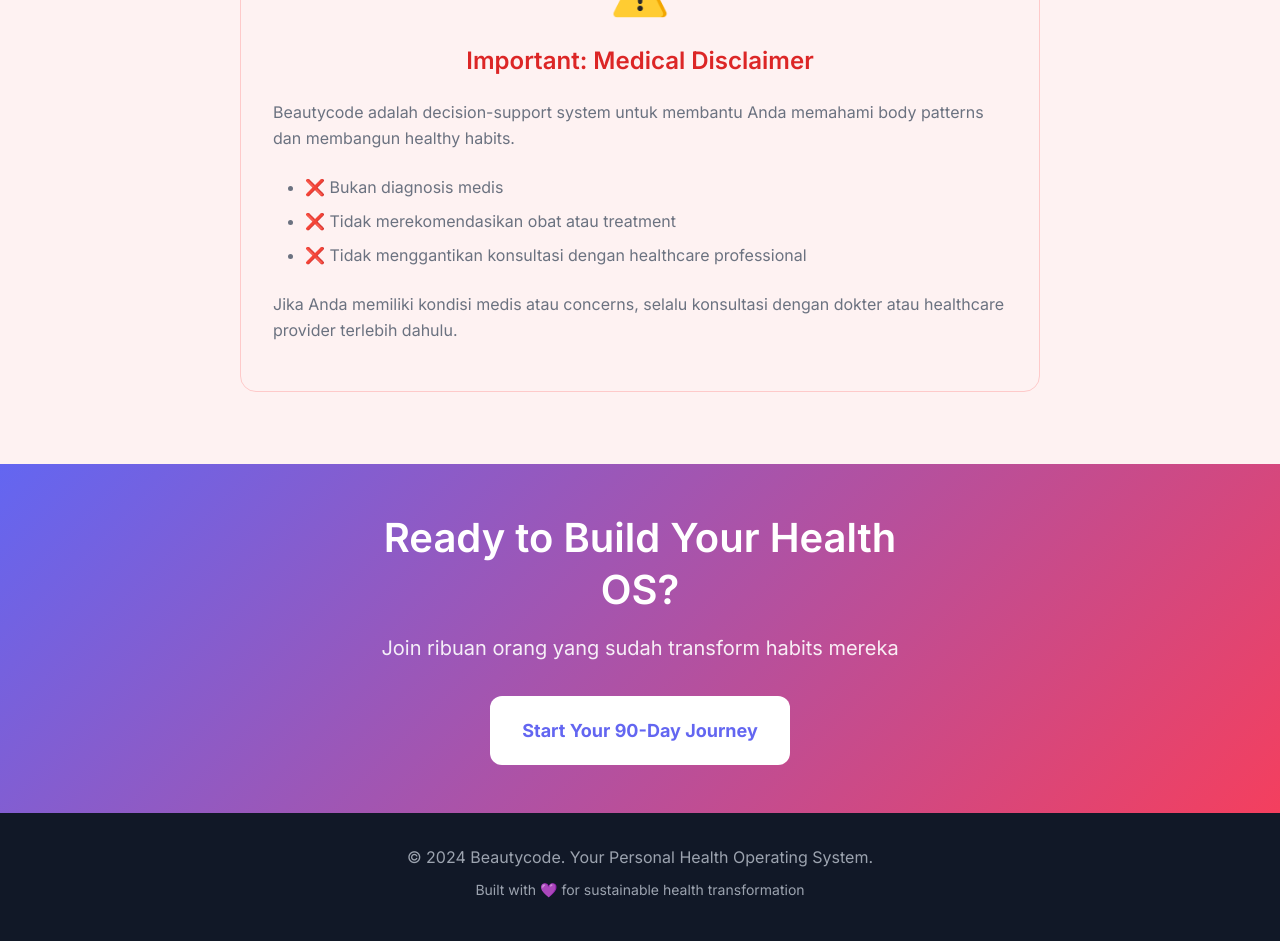
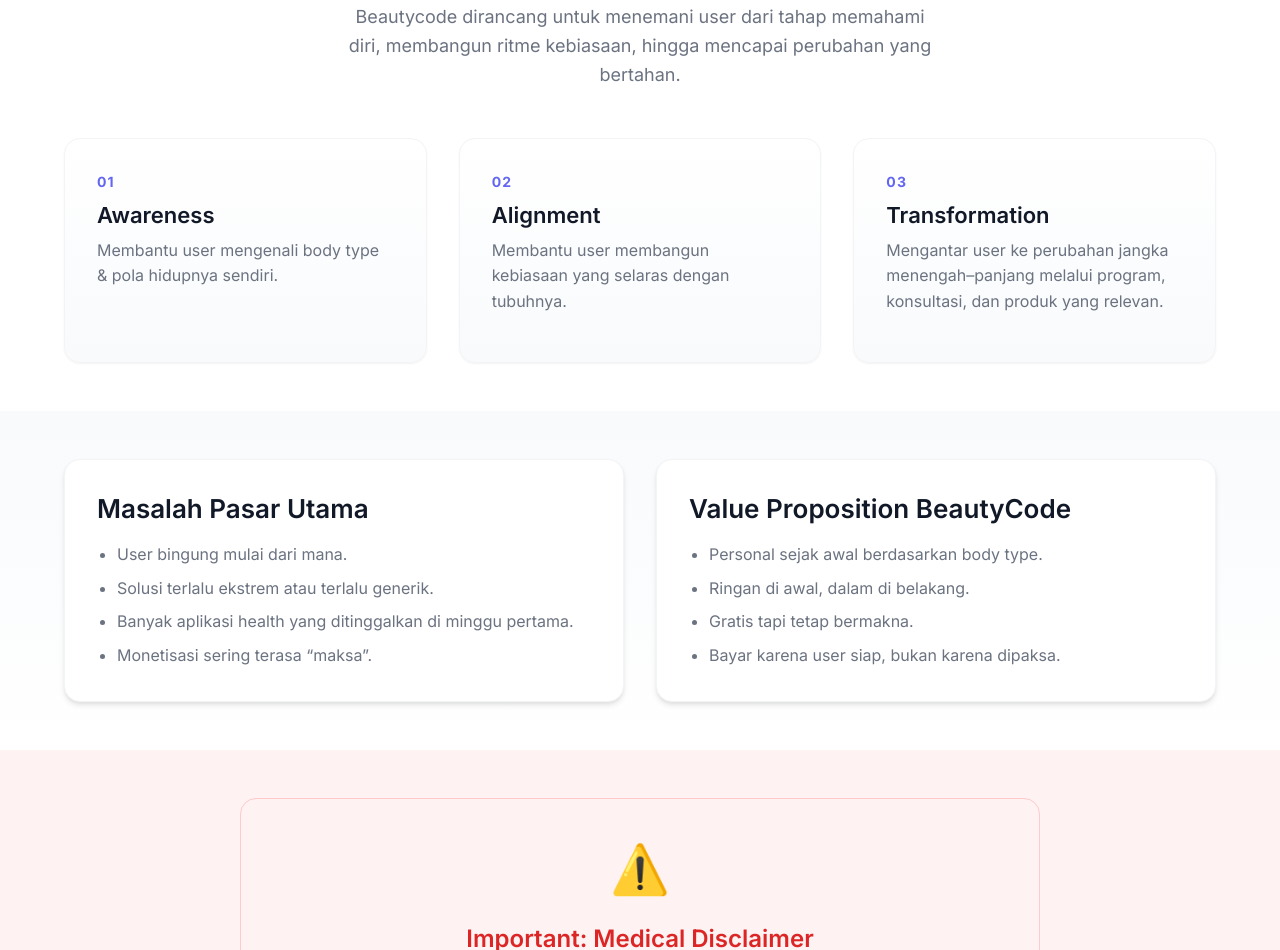
Before and after one commit to sobri3195/beautycode2, a React (Vite) app: page /home in a window 1280 px wide. Shown: the part 2120-3070 px from the top of the page. Built offline with nearby package versions, Linux system fonts and the light colour scheme.

Commit message:
Add mission and market proposition sections to home page

```diff
--- a/src/pages/home/HomePage.css
+++ b/src/pages/home/HomePage.css
@@ -335,4 +335,85 @@
   .types-grid {
     grid-template-columns: 1fr;
   }
+
+  .market-value-grid {
+    grid-template-columns: 1fr;
+  }
 }
+
+/* Product Mission */
+.product-mission {
+  padding: var(--spacing-2xl) 0;
+  background: white;
+}
+
+.mission-grid {
+  display: grid;
+  grid-template-columns: repeat(auto-fit, minmax(240px, 1fr));
+  gap: var(--spacing-xl);
+  margin-top: var(--spacing-2xl);
+}
+
+.mission-card {
+  position: relative;
+  background: linear-gradient(180deg, #ffffff 0%, #f8fafc 100%);
+  border: 1px solid var(--color-border-light);
+  border-radius: var(--radius-xl);
+  padding: var(--spacing-xl);
+  box-shadow: var(--shadow-sm);
+}
+
+.mission-number {
+  font-size: 0.875rem;
+  font-weight: 700;
+  color: var(--color-primary);
+  margin-bottom: var(--spacing-sm);
+  letter-spacing: 0.08em;
+}
+
+.mission-card h3 {
+  font-size: 1.375rem;
+  margin-bottom: var(--spacing-sm);
+}
+
+.mission-card p {
+  color: var(--color-text-secondary);
+  line-height: 1.6;
+}
+
+/* Market & Value Proposition */
+.market-value {
+  padding: var(--spacing-2xl) 0;
+  background: linear-gradient(180deg, #f8fafc 0%, #ffffff 100%);
+}
+
+.market-value-grid {
+  display: grid;
+  grid-template-columns: repeat(2, minmax(0, 1fr));
+  gap: var(--spacing-xl);
+}
+
+.value-block {
+  background: white;
+  border: 1px solid var(--color-border-light);
+  border-radius: var(--radius-xl);
+  box-shadow: var(--shadow-md);
+  padding: var(--spacing-xl);
+}
+
+.value-block h2 {
+  font-size: 1.625rem;
+  margin-bottom: var(--spacing-md);
+}
+
+.value-block ul {
+  margin: 0;
+  padding-left: 1.25rem;
+  display: grid;
+  gap: var(--spacing-sm);
+}
+
+.value-block li {
+  color: var(--color-text-secondary);
+  line-height: 1.6;
+}
--- a/src/pages/home/HomePage.jsx
+++ b/src/pages/home/HomePage.jsx
@@ -204,6 +204,93 @@
         </div>
       </section>
 
+      {/* Product Mission */}
+      <section className="product-mission">
+        <div className="container">
+          <h2 className="section-title">Misi Produk: 3 Layer Journey</h2>
+          <p className="section-subtitle">
+            Beautycode dirancang untuk menemani user dari tahap memahami diri,
+            membangun ritme kebiasaan, hingga mencapai perubahan yang bertahan.
+          </p>
+
+          <div className="mission-grid">
+            <motion.article
+              className="mission-card"
+              initial={{ opacity: 0, y: 20 }}
+              whileInView={{ opacity: 1, y: 0 }}
+              viewport={{ once: true }}
+            >
+              <div className="mission-number">01</div>
+              <h3>Awareness</h3>
+              <p>Membantu user mengenali body type &amp; pola hidupnya sendiri.</p>
+            </motion.article>
+
+            <motion.article
+              className="mission-card"
+              initial={{ opacity: 0, y: 20 }}
+              whileInView={{ opacity: 1, y: 0 }}
+              viewport={{ once: true }}
+              transition={{ delay: 0.1 }}
+            >
+              <div className="mission-number">02</div>
+              <h3>Alignment</h3>
+              <p>Membantu user membangun kebiasaan yang selaras dengan tubuhnya.</p>
+            </motion.article>
+
+            <motion.article
+              className="mission-card"
+              initial={{ opacity: 0, y: 20 }}
+              whileInView={{ opacity: 1, y: 0 }}
+              viewport={{ once: true }}
+              transition={{ delay: 0.2 }}
+            >
+              <div className="mission-number">03</div>
+              <h3>Transformation</h3>
+              <p>
+                Mengantar user ke perubahan jangka menengah–panjang melalui
+                program, konsultasi, dan produk yang relevan.
+              </p>
+            </motion.article>
+          </div>
+        </div>
+      </section>
+
+      {/* Market & Value Proposition */}
+      <section className="market-value">
+        <div className="container market-value-grid">
+          <motion.div
+            className="value-block"
+            initial={{ opacity: 0, x: -20 }}
+            whileInView={{ opacity: 1, x: 0 }}
+            viewport={{ once: true }}
+          >
+            <h2>Masalah Pasar Utama</h2>
+            <ul>
+              <li>User bingung mulai dari mana.</li>
+              <li>Solusi terlalu ekstrem atau terlalu generik.</li>
+              <li>Banyak aplikasi health yang ditinggalkan di minggu pertama.</li>
+              <li>Monetisasi sering terasa “maksa”.</li>
+            </ul>
+          </motion.div>
+
+          <motion.div
+            className="value-block"
+            initial={{ opacity: 0, x: 20 }}
+            whileInView={{ opacity: 1, x: 0 }}
+            viewport={{ once: true }}
+            transition={{ delay: 0.1 }}
+          >
+            <h2>Value Proposition BeautyCode</h2>
+            <ul>
+              <li>Personal sejak awal berdasarkan body type.</li>
+              <li>Ringan di awal, dalam di belakang.</li>
+              <li>Gratis tapi tetap bermakna.</li>
+              <li>Bayar karena user siap, bukan karena dipaksa.</li>
+            </ul>
+          </motion.div>
+        </div>
+      </section>
+
       {/* Disclaimer */}
       <section className="disclaimer">
         <div className="container">
```
